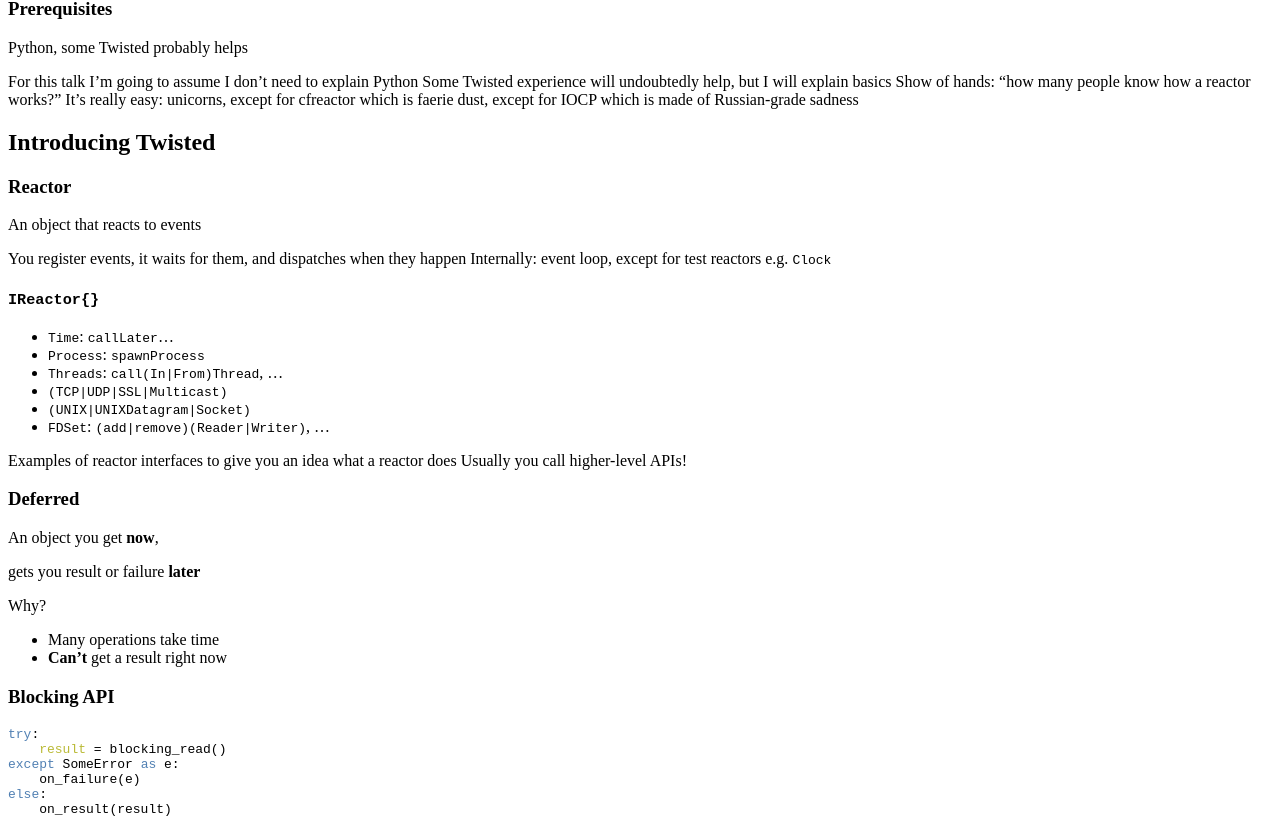
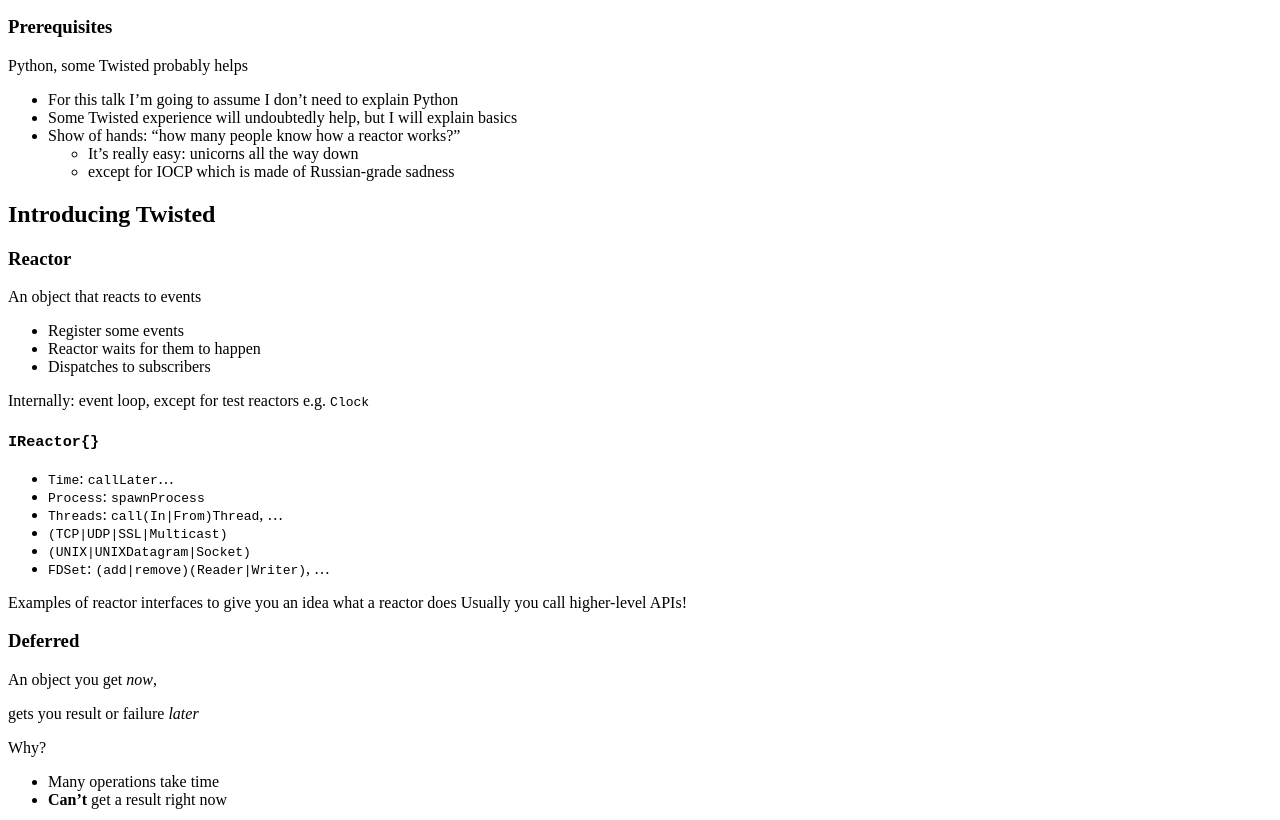
Before and after one commit to lvh/TwistedMixing, a plain HTML site: page index.html in a window 1280 px wide. Shown: the part 3229-4049 px from the top of the page. Drawn offline with Linux system fonts and the light colour scheme.

Commit message:
Update HTML

```diff
--- a/index.html
+++ b/index.html
@@ -57,7 +57,9 @@
 
 <aside class="notes">
 <ul class="org-ul">
-<li>&ldquo;Twisted infects your entire codebase&rdquo;
+<li>combining twisted code with not-explicitly-twisted code
+</li>
+<li>&ldquo;Twisted infects your entire codebase&rdquo;: myth
 </li>
 <li>Show that you probably <b>can</b> use Twisted
 <ul class="org-ul">
@@ -102,12 +104,20 @@
 </p>
 
 <aside class="notes">
-<p>
-For this talk I&rsquo;m going to assume I don&rsquo;t need to explain Python
-Some Twisted experience will undoubtedly help, but I will explain basics
-Show of hands: &ldquo;how many people know how a reactor works?&rdquo;
-It&rsquo;s really easy: unicorns, except for cfreactor which is faerie dust, except for IOCP which is made of Russian-grade sadness
-</p>
+<ul class="org-ul">
+<li>For this talk I&rsquo;m going to assume I don&rsquo;t need to explain Python
+</li>
+<li>Some Twisted experience will undoubtedly help, but I will explain basics
+</li>
+<li>Show of hands: &ldquo;how many people know how a reactor works?&rdquo;
+<ul class="org-ul">
+<li>It&rsquo;s really easy: unicorns all the way down
+</li>
+<li>except for IOCP which is made of Russian-grade sadness
+</li>
+</ul>
+</li>
+</ul>
 </aside>
 </section>
 </section>
@@ -124,8 +134,16 @@
 </p>
 
 <aside class="notes">
+<ul class="org-ul">
+<li>Register some events
+</li>
+<li>Reactor waits for them to happen
+</li>
+<li>Dispatches to subscribers
+</li>
+</ul>
+
 <p>
-You register events, it waits for them, and dispatches when they happen
 Internally: event loop, except for test reactors e.g. <code>Clock</code>
 </p>
 </aside>
@@ -159,11 +177,11 @@
 
 <h3>Deferred</h3>
 <p>
-An object you get <b>now</b>,
+An object you get <i>now</i>,
 </p>
 
 <p>
-gets you result or failure <b>later</b>
+gets you result or failure <i>later</i>
 </p>
 
 <aside class="notes">
@@ -635,11 +653,11 @@
 
 <aside class="notes">
 <ul class="org-ul">
+<li>Actually blocking the thread: bad (like in gevent)
+</li>
 <li>Suspending the reactor greenlet: bad
 </li>
-<li>Actually blocking anything: bad
-</li>
-<li>Earlier <code>requests.get</code> example: probably okay
+<li>Earlier <code>requests</code> example: probably okay
 </li>
 </ul>
 </aside>
@@ -687,7 +705,7 @@
 </li>
 <li class="fragment roll-in">Cooperates with blocking code
 </li>
-<li class="fragment roll-in">Cooperates with most event loops
+<li class="fragment roll-in">Cooperates with other event loops
 </li>
 </ul>
 </section>
```
